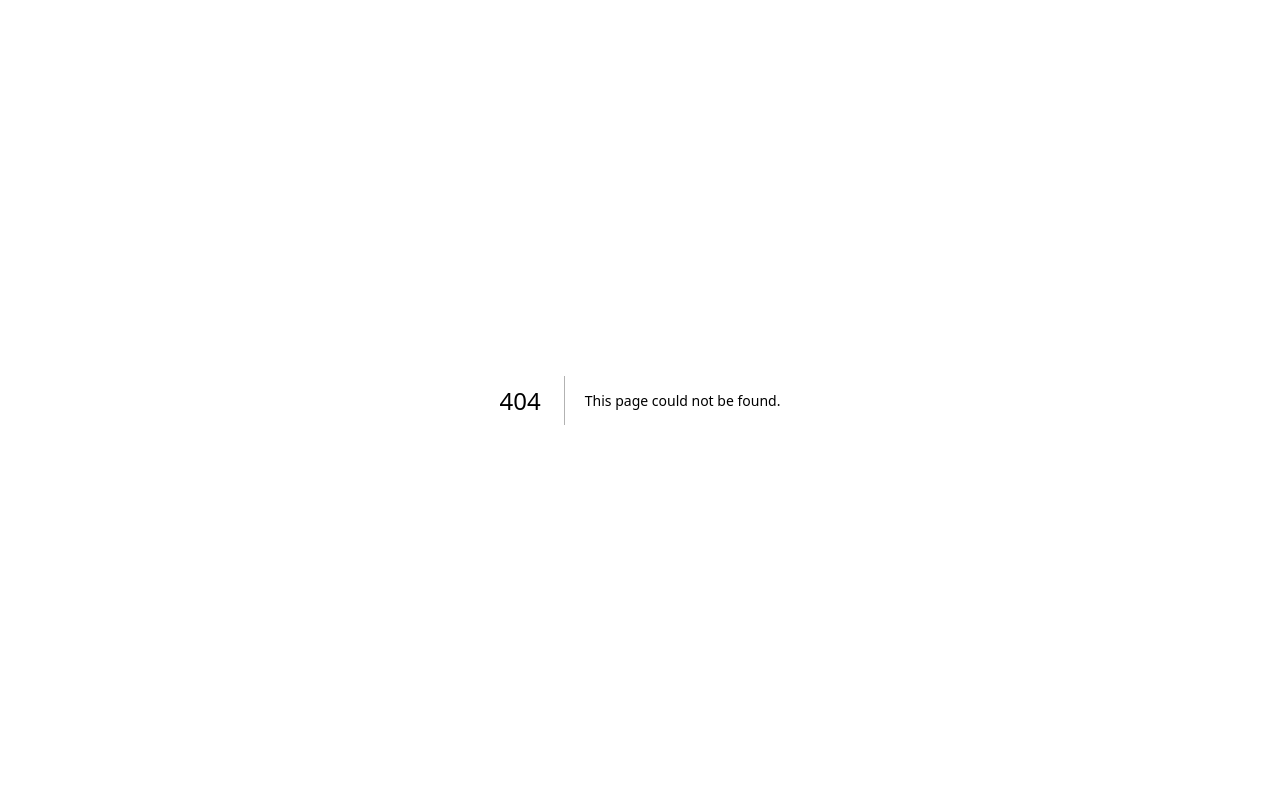
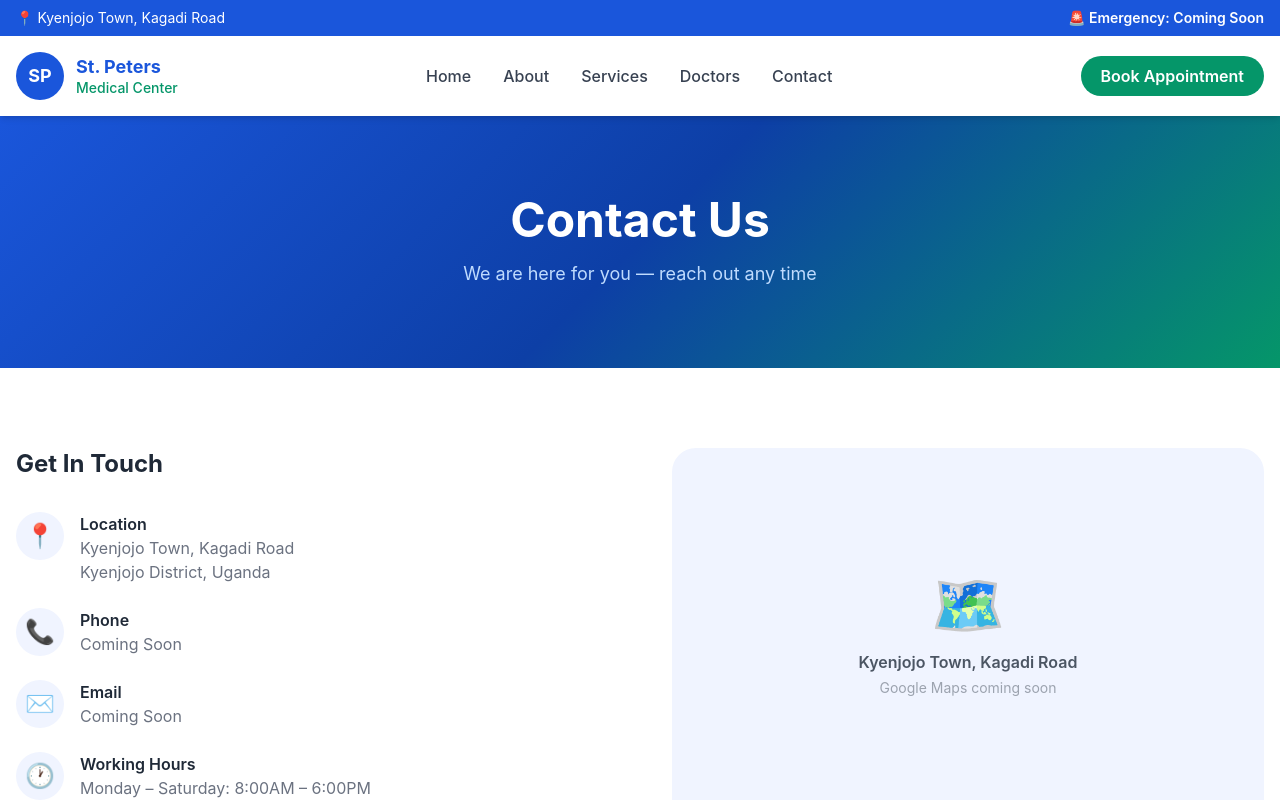
Before and after one commit to asiimwe3/st, a Next.js app: page /contact in a window 1280 px wide. Before the commit this address had no page. Shown: the top 800 px of the page. Built offline with nearby package versions, Linux system fonts and the light colour scheme.

Commit message:
Add St. Peters Medical Center website

```diff
--- /dev/null
+++ b/pages/contact.js
@@ -0,0 +1,74 @@
+import Head from 'next/head'
+import Navbar from '../components/Navbar'
+import Footer from '../components/Footer'
+
+export default function Contact() {
+  return (
+    <>
+      <Head>
+        <title>Contact Us | St. Peters Medical Center</title>
+        <meta name="description" content="Get in touch with St. Peters Medical Center in Kyenjojo, Kagadi Road. Find our location, phone number and opening hours." />
+      </Head>
+      <Navbar />
+
+      <section className="hero-gradient text-white py-20 text-center">
+        <div className="max-w-4xl mx-auto px-4">
+          <h1 className="text-4xl md:text-5xl font-bold mb-4">Contact Us</h1>
+          <p className="text-blue-200 text-lg">We are here for you — reach out any time</p>
+        </div>
+      </section>
+
+      <section className="py-20 bg-white">
+        <div className="max-w-7xl mx-auto px-4 grid md:grid-cols-2 gap-16">
+          {/* Contact Info */}
+          <div>
+            <h2 className="text-2xl font-bold text-gray-800 mb-8">Get In Touch</h2>
+            <div className="space-y-6">
+              <div className="flex items-start gap-4">
+                <div className="w-12 h-12 bg-light rounded-full flex items-center justify-center text-2xl flex-shrink-0">📍</div>
+                <div>
+                  <p className="font-semibold text-gray-800">Location</p>
+                  <p className="text-gray-500">Kyenjojo Town, Kagadi Road</p>
+                  <p className="text-gray-500">Kyenjojo District, Uganda</p>
+                </div>
+              </div>
+              <div className="flex items-start gap-4">
+                <div className="w-12 h-12 bg-light rounded-full flex items-center justify-center text-2xl flex-shrink-0">📞</div>
+                <div>
+                  <p className="font-semibold text-gray-800">Phone</p>
+                  <p className="text-gray-500">Coming Soon</p>
+                </div>
+              </div>
+              <div className="flex items-start gap-4">
+                <div className="w-12 h-12 bg-light rounded-full flex items-center justify-center text-2xl flex-shrink-0">✉️</div>
+                <div>
+                  <p className="font-semibold text-gray-800">Email</p>
+                  <p className="text-gray-500">Coming Soon</p>
+                </div>
+              </div>
+              <div className="flex items-start gap-4">
+                <div className="w-12 h-12 bg-light rounded-full flex items-center justify-center text-2xl flex-shrink-0">🕐</div>
+                <div>
+                  <p className="font-semibold text-gray-800">Working Hours</p>
+                  <p className="text-gray-500">Monday – Saturday: 8:00AM – 6:00PM</p>
+                  <p className="text-red-500 font-semibold">Emergency: Available 24/7</p>
+                </div>
+              </div>
+            </div>
+          </div>
+
+          {/* Map Placeholder */}
+          <div className="bg-light rounded-3xl flex items-center justify-center h-80 md:h-auto">
+            <div className="text-center text-gray-400">
+              <div className="text-6xl mb-4">🗺️</div>
+              <p className="font-semibold text-gray-600">Kyenjojo Town, Kagadi Road</p>
+              <p className="text-sm mt-1">Google Maps coming soon</p>
+            </div>
+          </div>
+        </div>
+      </section>
+
+      <Footer />
+    </>
+  )
+}
```
